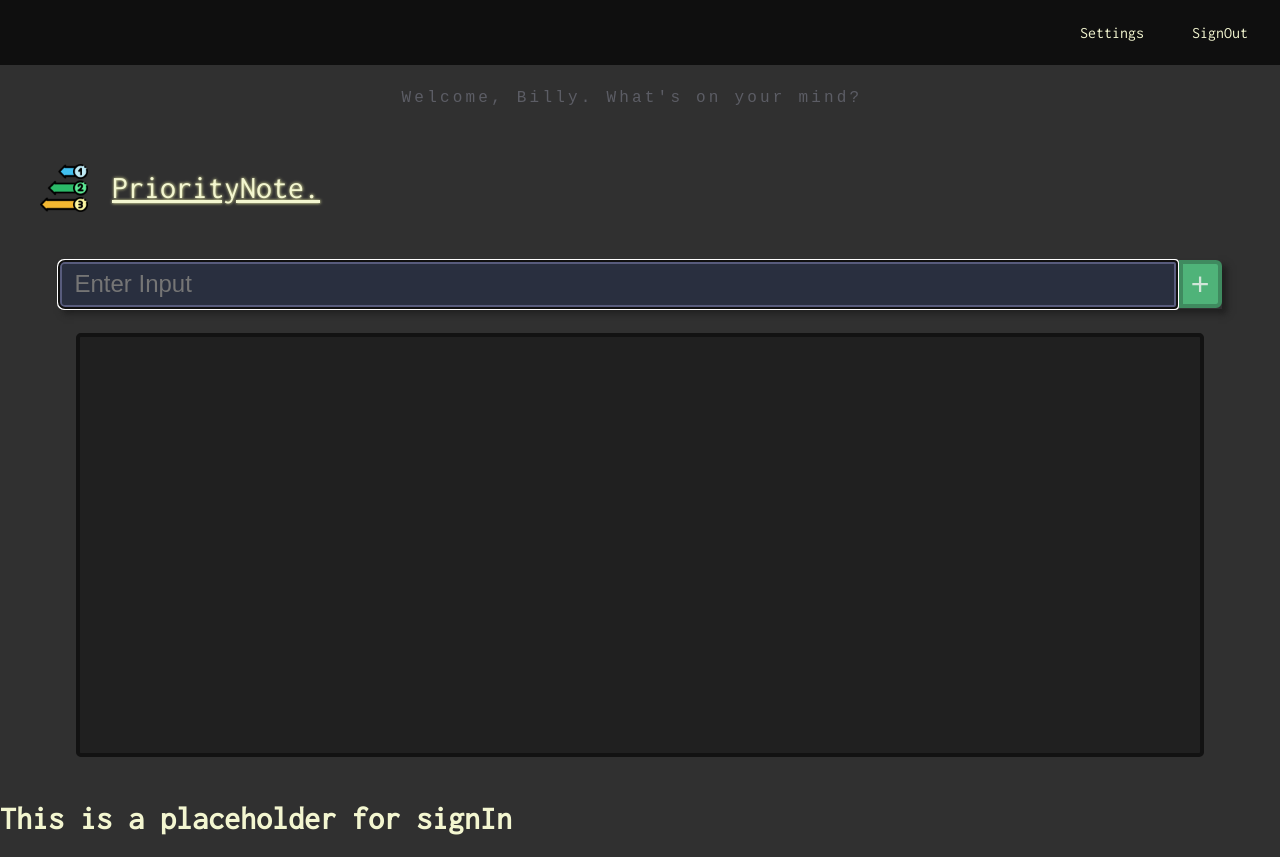
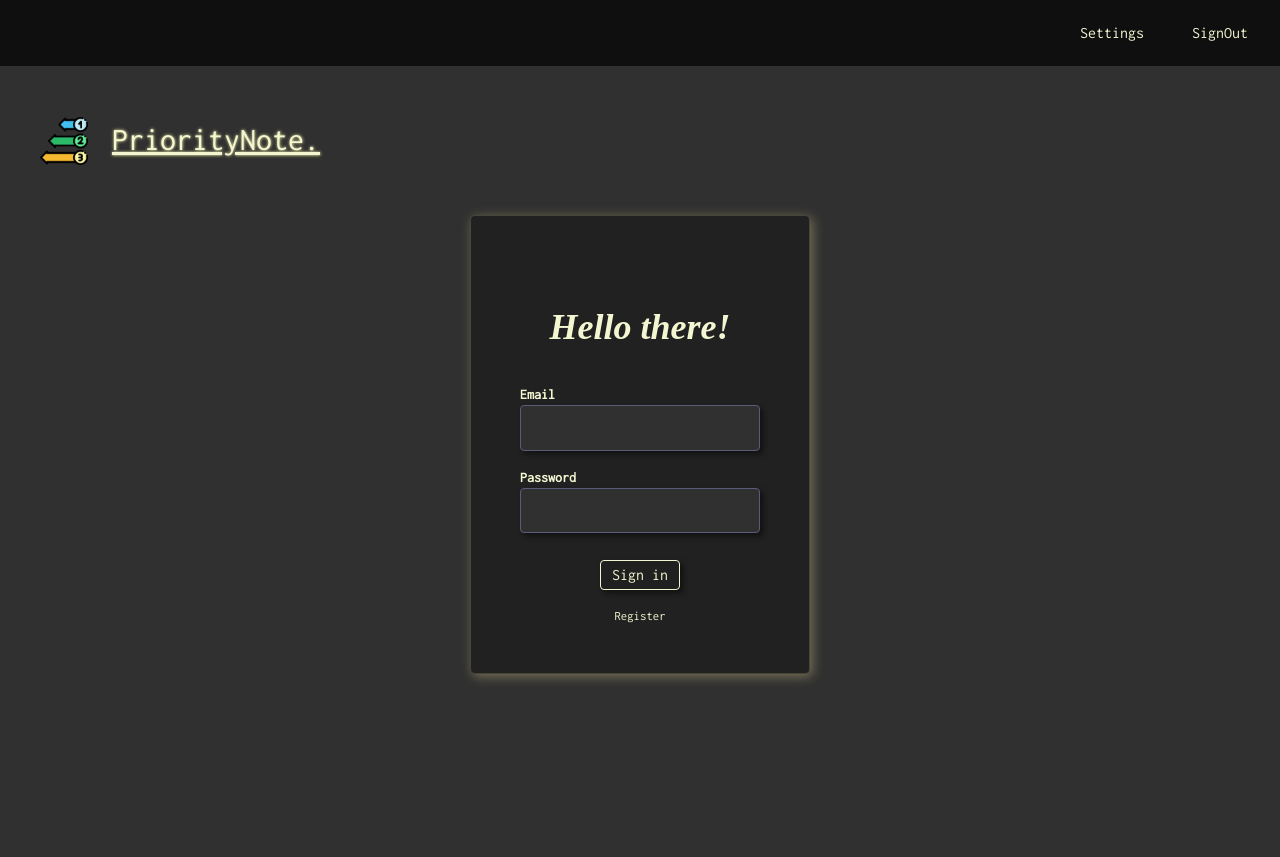
Before and after one commit to TusharShandilya/priority-note-webapp, a React (Create React App) app: page / in a window 1280 px wide. After the commit the page ends 800 px from the top, so only its background shows below. Built offline with nearby package versions, Linux system fonts and the light colour scheme.

Commit message:
added signin and register component, also added route in state

```diff
--- a/package.json
+++ b/package.json
@@ -5,7 +5,8 @@
   "dependencies": {
     "react": "^16.8.6",
     "react-dom": "^16.8.6",
-    "react-scripts": "3.0.1"
+    "react-scripts": "3.0.1",
+    "tachyons": "^4.11.1"
   },
   "scripts": {
     "start": "react-scripts start",
--- /dev/null
+++ b/src/components/Forms/Register.js
@@ -0,0 +1,60 @@
+import React from 'react';
+import "./SignIn.css";
+import "tachyons";
+
+
+class SignIn extends React.Component {
+
+    render(){
+
+        return(
+        <div class="measure formWrapper inputForm">
+            <fieldset id="sign_up" class="ba b--transparent ph0 mh0">
+                <h3 class="f2  fw6 ph0 mh0 tc"><em>Register</em></h3>
+                <div class="mt3">
+                    <label class="db fw6 lh-copy f6" for="email-address">Name</label>
+                    <input
+                        class=" inputField"
+                        type="text"
+                        name="username"
+                        id="userName" />
+                </div>
+                <div class="mt3">
+                    <label class="db fw6 lh-copy f6" for="email-address">Email</label>
+                    <input
+                        class=" inputField"
+                        type="email"
+                        name="email-address"
+                        id="email-address" />
+                </div>
+                <div class="mv3">
+                    <label class="db fw6 lh-copy f6" for="password">Password</label>
+                    <input
+                        class=" inputField"
+                        type="password"
+                        name="password"
+                        id="password" />
+                </div>
+                    {/*
+                        *TODO:
+                        ** Add cookies to let the user Check Remeber Me option
+
+                    <label class="pa0 ma0 lh-copy f6 pointer">
+                        <input type="checkbox" /> Remember me
+                    </label>
+                    */}
+            </fieldset>
+            <div class="tc">
+                <input
+                    class="grow pointer field"
+                    type="submit"
+                    value="Sign in" />
+            </div>
+
+        </div>
+
+        );
+    }
+}
+
+export default SignIn;
--- /dev/null
+++ b/src/components/Forms/SignIn.css
@@ -0,0 +1,56 @@
+
+.formWrapper{
+    border: 0.1rem solid rgba(230, 218, 150, 0.2);
+    background-color: rgba(0, 0, 0, 0.3);
+    border-radius: .3rem;
+    padding: 3rem;
+    box-shadow:.15rem .15rem .7rem rgba(230, 218, 150, 0.4);
+}
+
+@import url('https://fonts.googleapis.com/css?family=Tangerine&display=swap');
+
+h3{
+    font-family: 'Tangerine', cursive;
+}
+
+.inputField{
+    border: 0.1rem solid #595d79;
+    color: rgb(212, 219, 226);
+    border-radius: 0.25rem;
+    background-color: #303030;
+    width: 15rem;
+    padding: 0.5rem;
+    font-size: 1.5rem;
+    box-shadow: 0.2rem 0.2rem 0.3rem #121212;
+
+
+}
+
+.inputField:hover{
+    background-color: #121212;
+}
+
+
+.field{
+    border-radius: 0.25rem;
+    width: 5rem;
+    padding: 0.3rem;
+    background-color: #202020;
+    box-shadow: 0.2rem 0.2rem 0.3rem #121212;
+    border: 0.1rem solid #f3f6d0;
+    color: #f3f6d0;
+    text-align: center;
+}
+
+.links{
+    text-align: center;
+    color: #f3f6d0;
+    text-decoration: none;
+    font-size: 0.8rem;
+
+
+}
+
+.centeral {
+
+}
--- /dev/null
+++ b/src/components/Forms/SignIn.js
@@ -0,0 +1,60 @@
+import React from 'react';
+import "./SignIn.css";
+import "tachyons";
+
+
+class SignIn extends React.Component {
+
+    render(){
+
+        return(
+        <div class="measure formWrapper inputForm">
+            <fieldset id="sign_up" class="ba b--transparent ph0 mh0">
+                <h3 class="f2  fw6 ph0 mh0 tc"><em>Hello there!</em></h3>
+                <div class="mt3">
+                    <label class="db fw6 lh-copy f6" for="email-address">Email</label>
+                    <input
+                        class=" inputField"
+                        type="email"
+                        name="email-address"
+                        id="email-address" />
+                </div>
+                <div class="mv3">
+                    <label class="db fw6 lh-copy f6" for="password">Password</label>
+                    <input
+                        class=" inputField"
+                        type="password"
+                        name="password"
+                        id="password" />
+                </div>
+                    {/*
+                        *TODO:
+                        ** Add cookies to let the user Check Remeber Me option
+
+                    <label class="pa0 ma0 lh-copy f6 pointer">
+                        <input type="checkbox" /> Remember me
+                    </label>
+                    */}
+            </fieldset>
+            <div class="tc">
+                <input
+                    class="grow pointer field"
+                    type="submit"
+                    value="Sign in" />
+            </div>
+            <div class="tc mt3">
+                <a href="#0" class="dim pointer links">Register</a>
+                {/*
+                    *TODO:
+                    ** make it work at the backend with update command
+                    <a href="#0" class="f6 link dim black db">Forgot your password?</a>
+                */}
+
+            </div>
+        </div>
+
+        );
+    }
+}
+
+export default SignIn;
--- a/src/components/SignIn/SignIn.js
+++ /dev/null
@@ -1,15 +0,0 @@
-import React from 'react';
-
-class SignIn extends React.Component {
-
-    render(){
-
-        return(
-            <div>
-                <h1>This is a placeholder for signIn</h1>
-            </div>
-        );
-    }
-}
-
-export default SignIn;
--- a/src/containers/App.js
+++ b/src/containers/App.js
@@ -1,16 +1,19 @@
 import React, { Component } from 'react';
+/* import 'tachyons';*/
 import './App.css';
 import Navigation from '../components/Navigation/Navigation';
 import Logo from '../components/Logo/Logo';
 import Welcome from '../components/Welcome/Welcome';
 import TaskInput from '../components/TaskInput/TaskInput';
 import NotesList from '../components/NotesList/NotesList';
-import SignIn from '../components/SignIn/SignIn';
+import SignIn from '../components/Forms/SignIn';
+import Register from '../components/Forms/Register';
 
 const initialState = {
   inputField: null,
   name: 'Billy',
   list: [],
+  route: 'signIn',
 
 };
 
@@ -64,29 +67,34 @@ class App extends Component {
 
   render(){
 
+    const {name, list, route} = this.state;
+
     return (
       <div className="App">
         <Navigation />
-        <Welcome name={this.state.name}/>
         <Logo />
+
+      {
+        route === 'signIn' ? <div className="wrapper"> <SignIn /> </div> :
+                    route === 'register' ? <div className="wrapper"><Register /> </div> :
                       <div className="wrapper">
-
+                        <Welcome name={name}/>
                         <TaskInput
-            setNull = {this.state.setNull}
                           onAddClick={this.handleAddClick}
                           onInputChange={this.handleChange}
                           enterPress={this.keyPress}
                         />
-
                         <NotesList
                           onDeleteClick={this.handleDeleteClick}
-            itemList={this.state.list}/>
-
+                          itemList={list}/>
                       </div>
+      }
 
 
-        <SignIn />{/*}
-        <Register />
+
+
+
+        {/*}
         <Topic /> //
         <Settings />
          */}
```
Also changed, not shown: src/components/SignIn/SignIn.css (deleted), 1 other file (tests, documents, lock files or other folders). Lines whose indentation alone changed are shown as unchanged.
